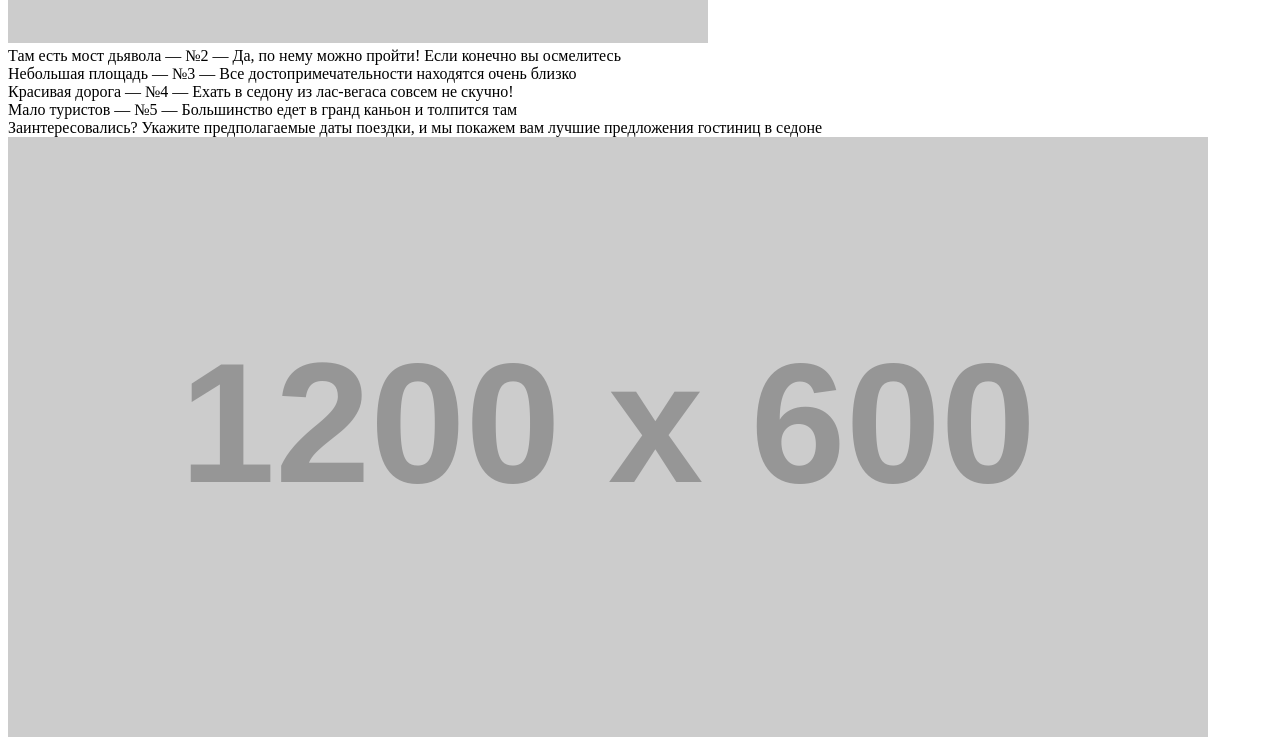
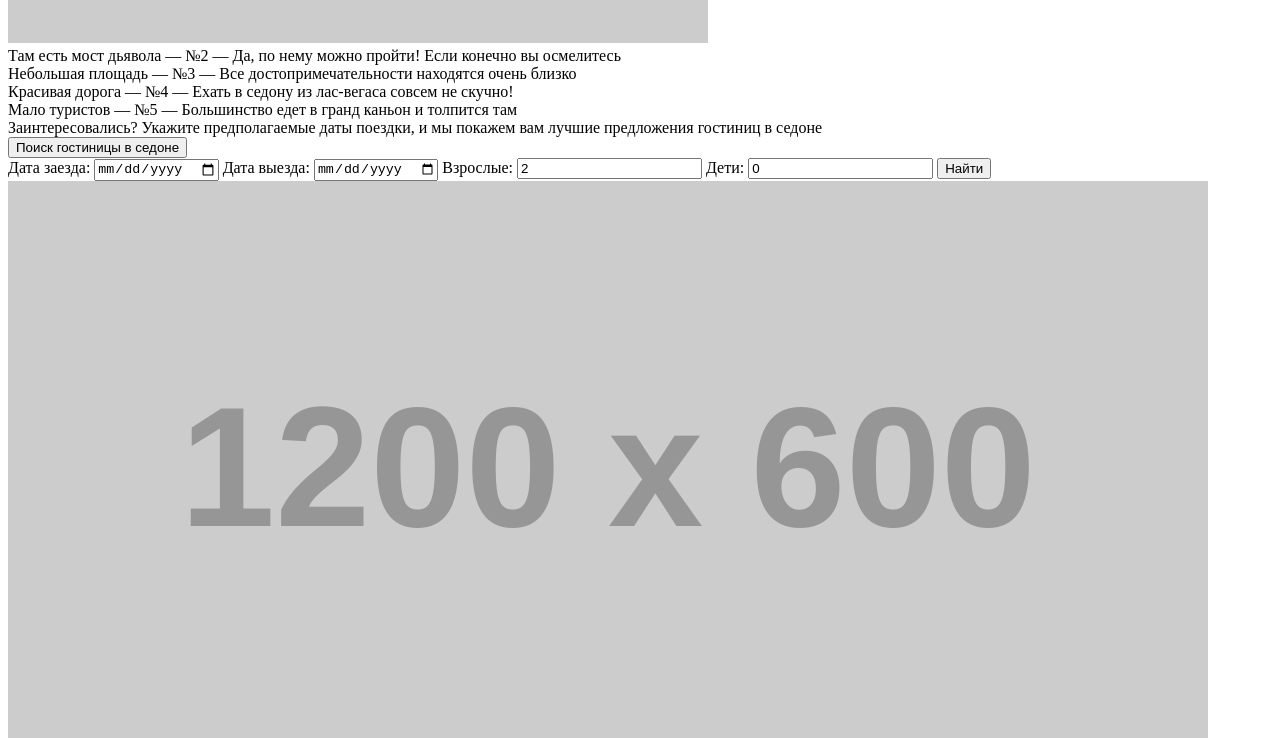
Before and after one commit to sergeytrubkin/198010-sedona, a plain HTML site: page index.html in a window 1280 px wide. Shown: the part 1580-2318 px from the top of the page. Drawn offline with Linux system fonts and the light colour scheme; placeholder pictures from the web are drawn by us.

Commit message:
Добавление формы поиска гостиницы
Добавлена форма поиска гостиницы на главной странице

```diff
--- a/index.html
+++ b/index.html
@@ -82,6 +82,23 @@
 				<span>Заинтересовались?</span>
 				<span>Укажите предполагаемые даты поездки, и мы покажем вам лучшие предложения гостиниц в седоне</span>
 			</div>
+			<article class="search-hotel">
+				<button class="btn" type="button">Поиск гостиницы в седоне</button>
+				<form action="#">
+					<label for="date-arrival">Дата заезда:</label>
+					<input id="date-arrival" type="date" name="date-arrival" >
+
+					<label for="date-departure">Дата выезда:</label>
+					<input id="date-departure" type="date" name="date-departure">
+
+					<label for="adults">Взрослые:</label>
+					<input id="adults" type="number" name="adults" min="0" step="1" value="2">
+
+					<label for="children">Дети:</label>
+					<input id="children" type="number" name="children" min="0" step="1" value="0">
+					<button class="btn-search" type="submit">Найти</button>
+				</form>
+			</article>
 			<div class="map">
 				<img src="http://placehold.it/1200x600" alt="" width="1200" height="600">
 			</div>
```
